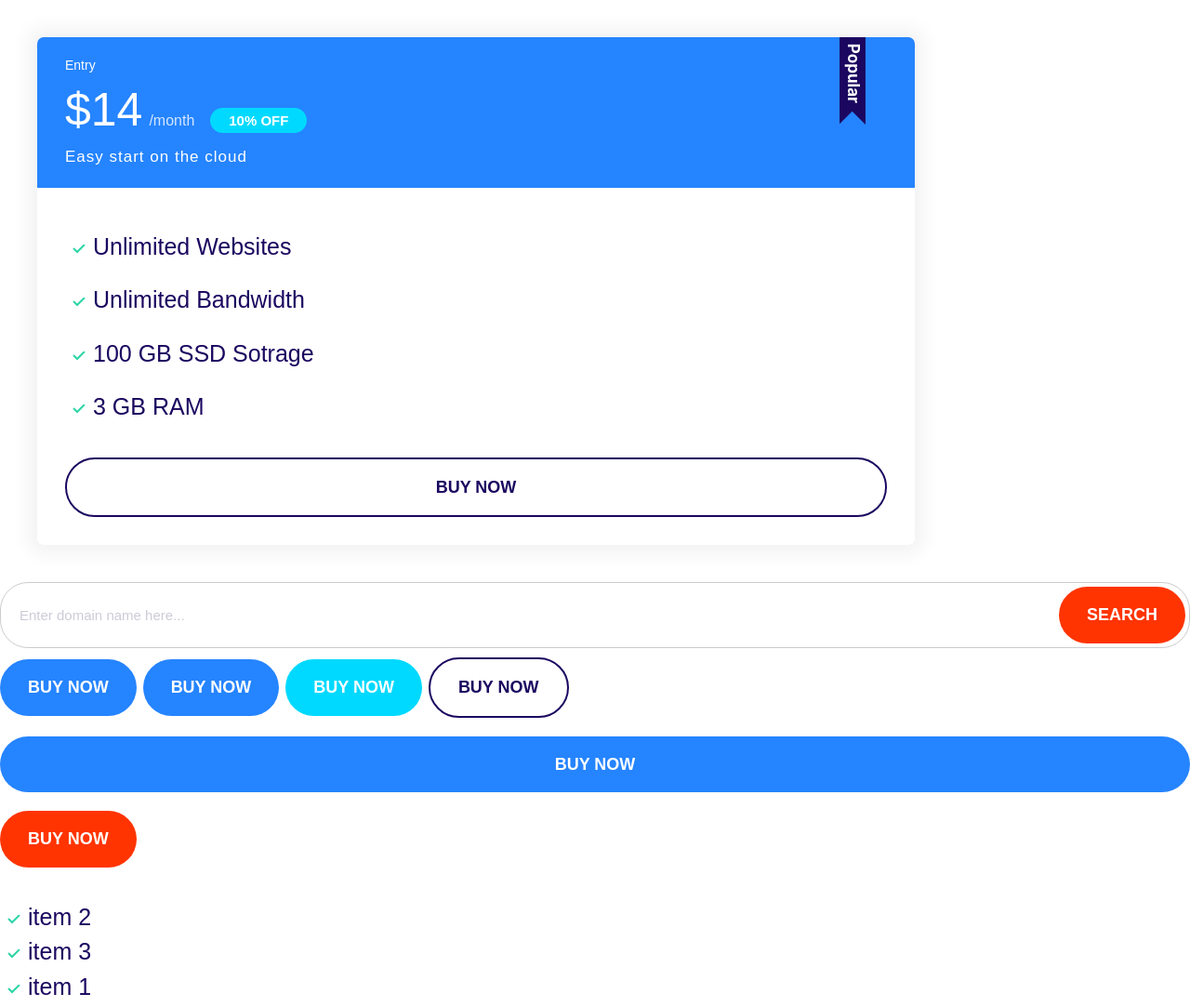
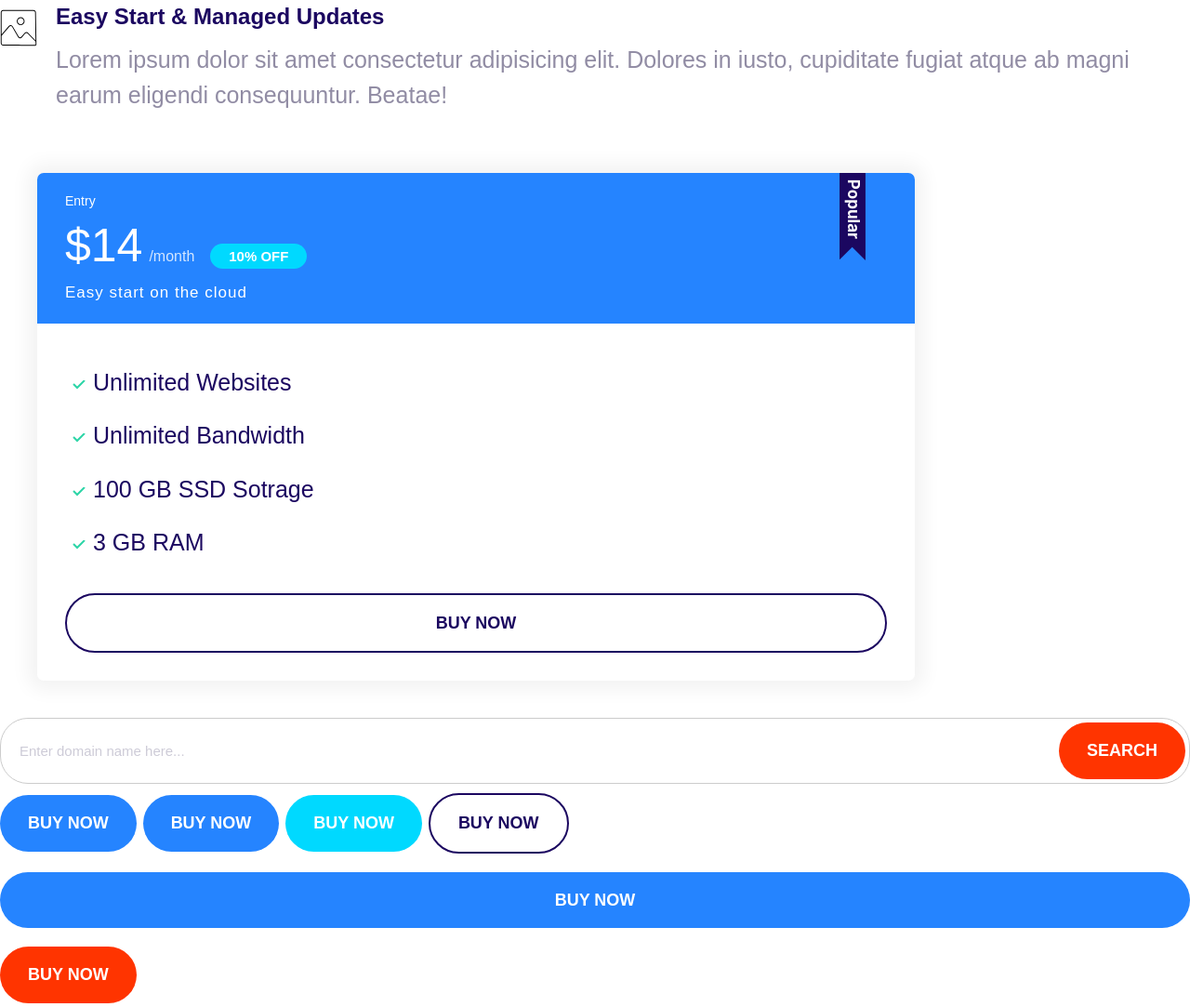
Before and after one commit to ChinepohDivine-f/my_moshified, a plain HTML site: page index.html in a window 1280 px wide. Shown: the top 1083 px of the page at 93% size. Drawn offline with Linux system fonts and the light colour scheme.

Commit message:
media component basic layout set

```diff
--- a/css/styles.css
+++ b/css/styles.css
@@ -390,6 +390,7 @@ a {
   top: -6px;
   right: 5%;
 }
+
 @media screen and (min-width: 1024px) {
   .plan__name {
     font-size: 1.4rem;
@@ -404,3 +405,21 @@ a {
     font-size: 1.7rem;
   }
 }
+
+/* media  */
+
+.media {
+  display: flex;
+}
+
+.media__title {
+  margin-top: 0;
+}
+
+.media__body {
+  margin: 0 2rem;
+}
+
+.media__image {
+    margin-top: 1rem;
+}
--- a/index.html
+++ b/index.html
@@ -12,6 +12,22 @@
     />
   </head>
   <body>
+    <!-- media componenetd -->
+    <div class="media">
+      <div class="media__image">
+        <svg class="icon icons--primary">
+          <use xlink:href="images/sprite.svg#snap"></use>
+        </svg>
+      </div>
+      <div class="media__body">
+        <h3 class="media__title">Easy Start & Managed Updates</h3>
+        <p>
+          Lorem ipsum dolor sit amet consectetur adipisicing elit. Dolores in
+          iusto, cupiditate fugiat atque ab magni earum eligendi consequuntur.
+          Beatae!
+        </p>
+      </div>
+    </div>
     <!-- card  -->
     <div style="width: 80%; padding: 4rem">
       <div class="plan plan--popular">
```
Also changed, not shown: components/icons.html (added, +5 -0 lines), components/media.html (added, +14 -0 lines). Lines whose indentation alone changed are shown as unchanged.
